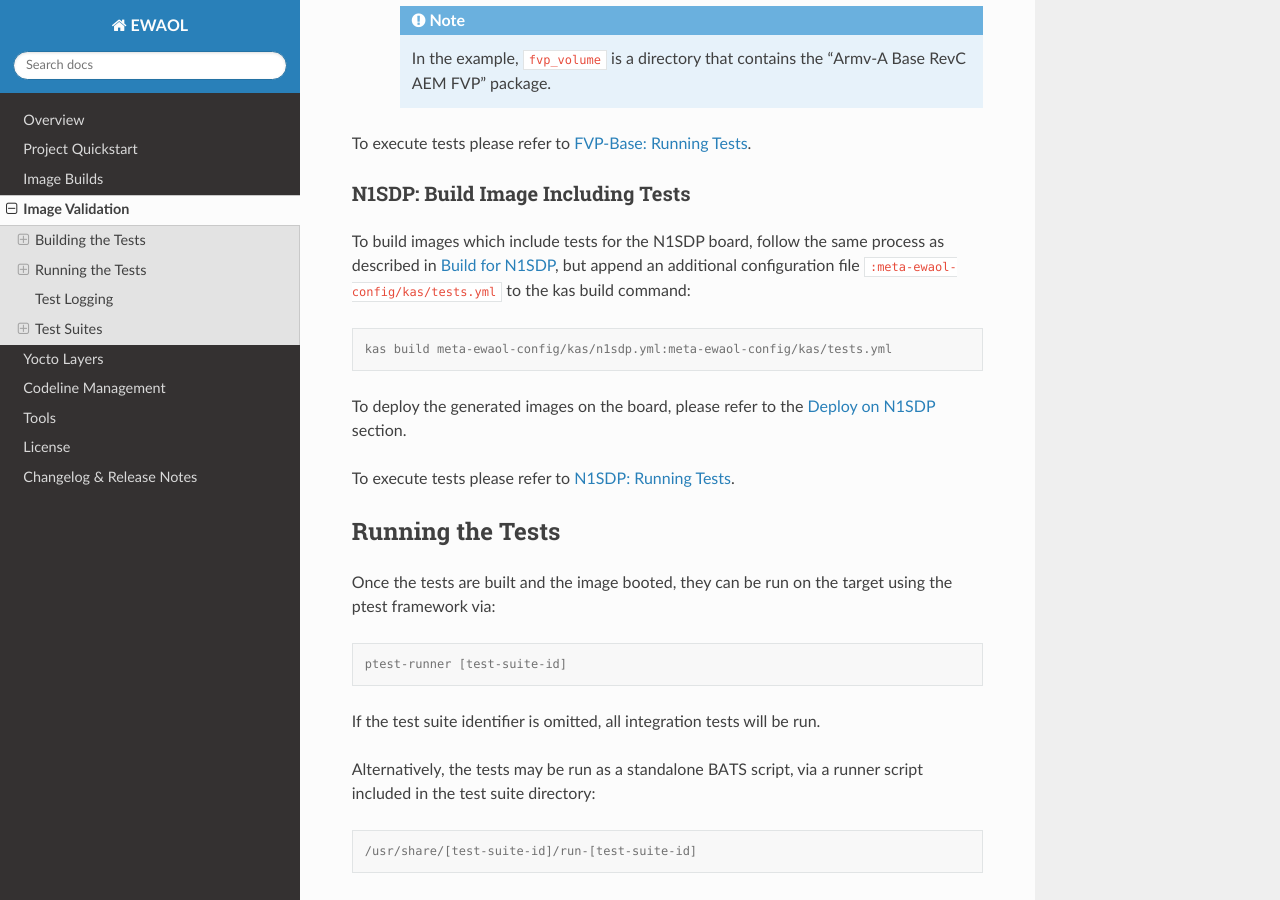
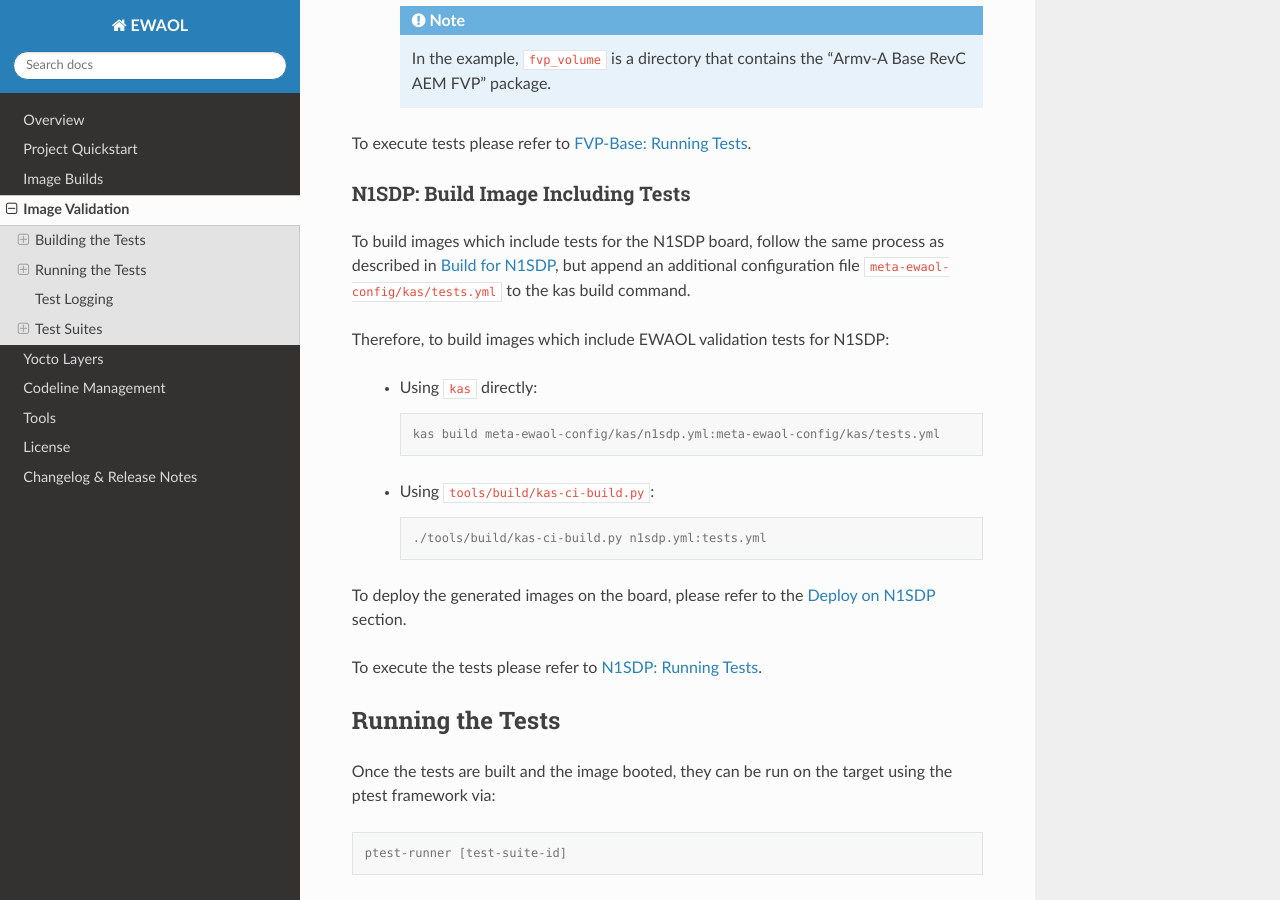
Before and after one commit to chaoge525/soafee_demo, a Sphinx documentation site: the page built from documentation/validations.rst, in a window 1280 px wide and 900 px high, scrolled down 1691 px. Built offline with Sphinx 7.4.7 and the Read the Docs theme 2.0.0, drawn with Linux system fonts in a browser that asks for light colours.

Commit message:
doc: Add instructions for building an N1SDP image with tests using build script
Instructions are given for building FVP images with validation tests using kas
directly and using the tools/build/kas-ci-build.py build script. This patch
makes the documentation consistent by also stating both methods for the N1SDP.

Issue-Id: SCM-3553
Signed-off-by: Richard Neill <richard.neill@arm.com>
Change-Id: I7b0a129d24701fd84a59ba17fcbca389a1f85e70

```diff
--- a/documentation/validations.rst
+++ b/documentation/validations.rst
@@ -94,17 +94,27 @@
 
 To build images which include tests for the N1SDP board, follow the same
 process as described in :ref:`quickstart_build_for_n1sdp`, but append an
-additional configuration file ``:meta-ewaol-config/kas/tests.yml`` to the kas
-build command:
+additional configuration file ``meta-ewaol-config/kas/tests.yml`` to the kas
+build command.
 
-.. code-block:: console
+Therefore, to build images which include EWAOL validation tests for N1SDP:
 
-    kas build meta-ewaol-config/kas/n1sdp.yml:meta-ewaol-config/kas/tests.yml
+  * Using ``kas`` directly:
+
+    .. code-block:: console
+
+      kas build meta-ewaol-config/kas/n1sdp.yml:meta-ewaol-config/kas/tests.yml
+
+  * Using ``tools/build/kas-ci-build.py``:
+
+    .. code-block:: console
+
+      ./tools/build/kas-ci-build.py n1sdp.yml:tests.yml
 
 To deploy the generated images on the board, please refer to the
 :ref:`quickstart_deploy_on_n1sdp` section.
 
-To execute tests please refer to `N1SDP: Running Tests`_.
+To execute the tests please refer to `N1SDP: Running Tests`_.
 
 Running the Tests
 -----------------
```
